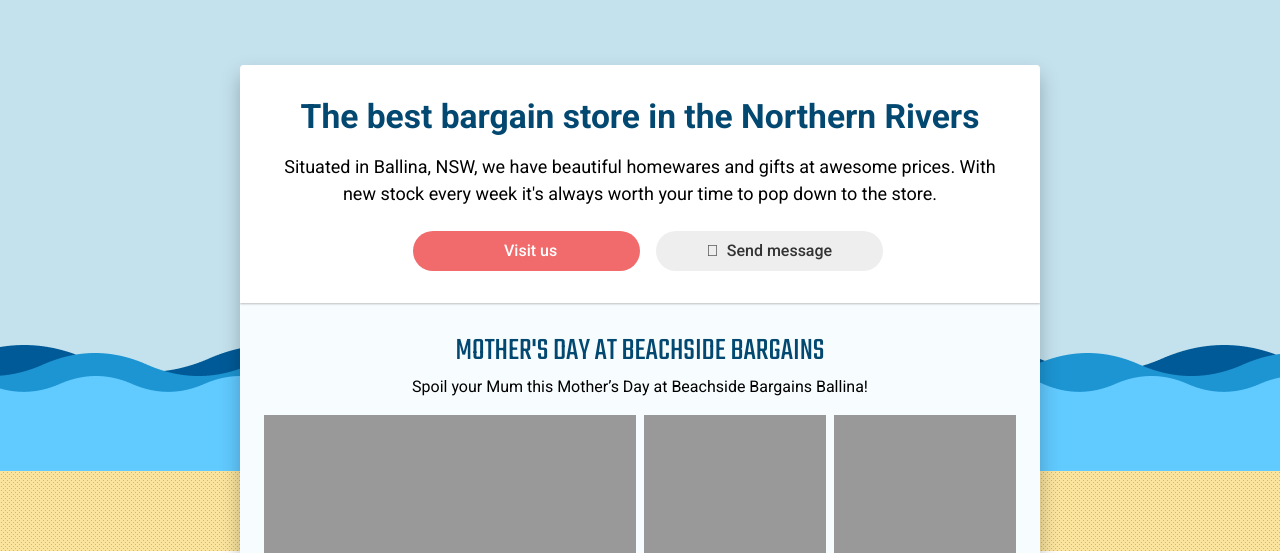
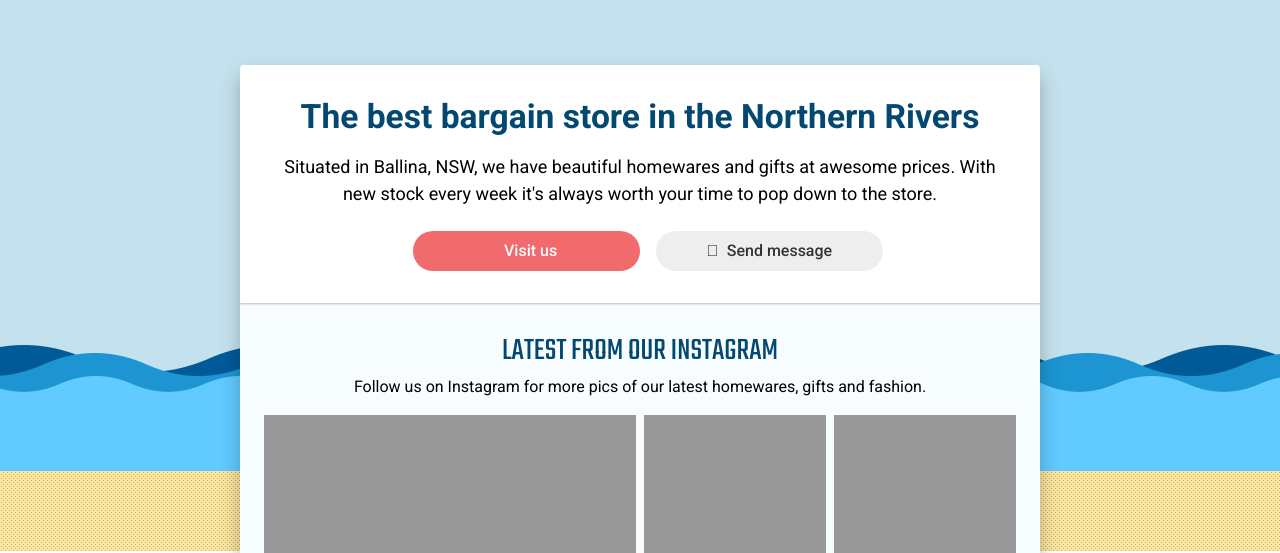
Before and after one commit to DCUBEDcode/beachsidebargains, a plain HTML site: page index.html in a window 1280 px wide. Shown: the part 249-802 px from the top of the page. Drawn offline with Linux system fonts and the light colour scheme; no server answers; some icons are missing.

Commit message:
Change wording in title

```diff
--- a/index.html
+++ b/index.html
@@ -34,8 +34,8 @@
         <div class="wrapper__content">
           <section>
             <div class="text-center">
-              <h2 class="flat">Mother's day at Beachside Bargains</h2>
-              <p>Spoil your Mum this Mother’s Day at Beachside Bargains Ballina!</p>
+              <h2 class="flat">Latest from our Instagram</h2>
+              <p>Follow us on Instagram for more pics of our latest homewares, gifts and fashion.</p>
             </div>
             <div class="hero" id="instaplaceholder">
               <a href="#"></a>
--- a/styles.css
+++ b/styles.css
@@ -243,7 +243,7 @@ h3 {
   background-color: #f7b42c;
   background-image: linear-gradient(315deg, #f7b42c 0%, #fc575e 74%);
   opacity: 0;
-  transition: opacity 375ms ease;
+  transition: opacity 1000ms ease;
 }
 
 .beach__water {
```
